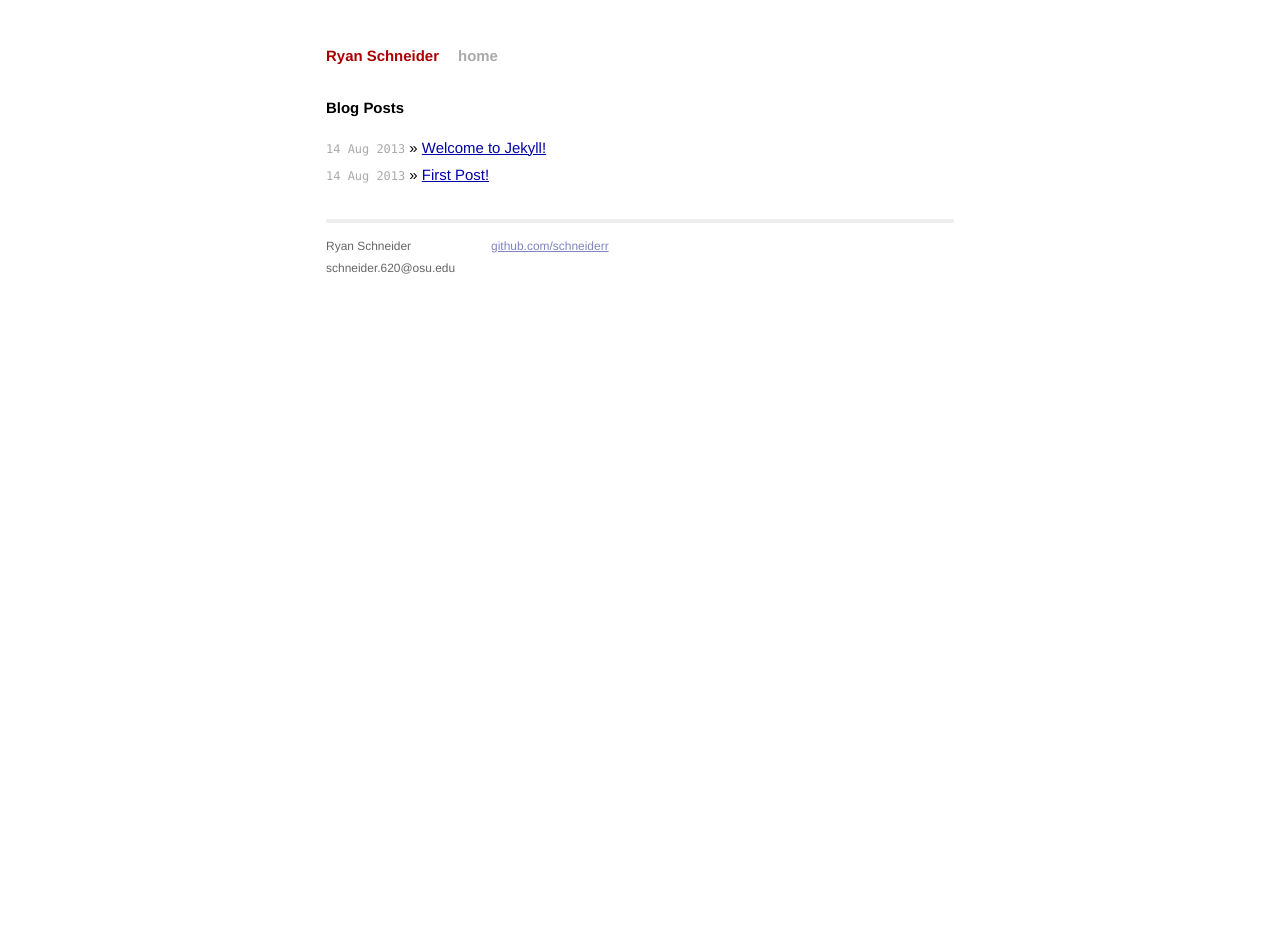
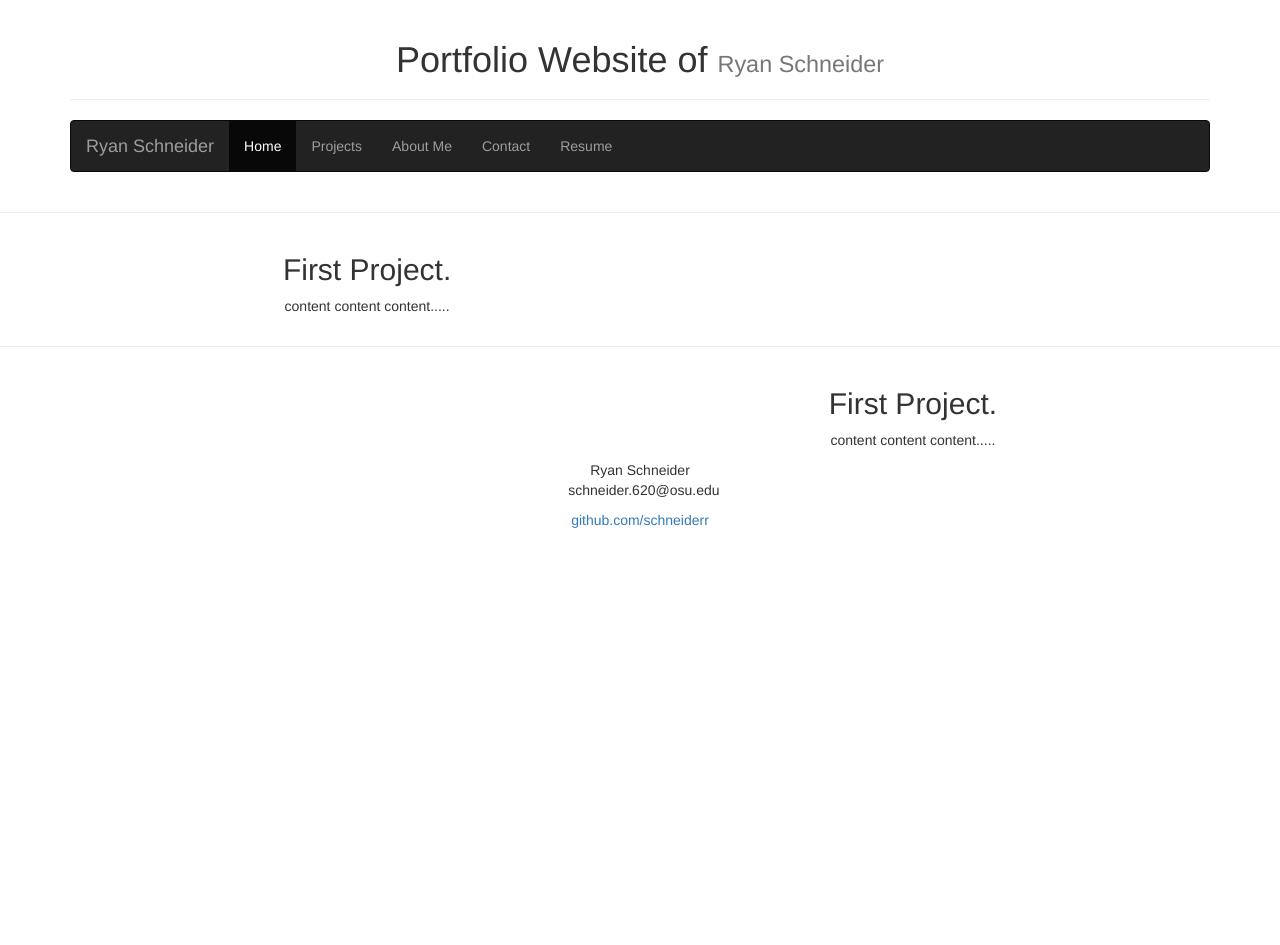
Before and after one commit to schneiderr/schneiderr.github.io, a Jekyll site: the page built from index.html, in a window 1280 px wide. Built offline with Jekyll 4.4.1, drawn with Linux system fonts in a browser that asks for light colours; nearby versions of some CDN libraries; Markdown is read by kramdown in place of the engine named in the settings; after the commit the page ends 900 px from its top, so only the background shows below that.

Commit message:
Update site

```diff
--- a/_layouts/default.html
+++ b/_layouts/default.html
@@ -12,14 +12,38 @@
         <!-- Custom CSS -->
         <link rel="stylesheet" href="/css/main.css">
 
+        <!-- Bootstrap -->
+        <link href="//netdna.bootstrapcdn.com/bootstrap/3.0.2/css/bootstrap.min.css" rel="stylesheet">
+        <script src="//netdna.bootstrapcdn.com/bootstrap/3.0.2/js/bootstrap.min.js"></script>
+
     </head>
     <body>
 
         <div class="container">
-          <div class="site">
-            <div class="header">
-              <h1 class="title"><a href="/">{{ site.name }}</a></h1>
-              <a class="extra" href="/">home</a>
+            <div class="page-header">
+              <h1>Portfolio Website of <small>Ryan Schneider</small></h1>
+            </div>
+            <div class="navbar navbar-inverse" role="navigation">
+                <div class="navbar-header">
+                  <button type="button" class="navbar-toggle" data-toggle="collapse" data-target="">
+                    <span class="sr-only"></span>
+                    <span class="icon-bar"></span>
+                    <span class="icon-bar"></span>
+                    <span class="icon-bar"></span>
+                  </button>
+                  <a class="navbar-brand" href="#">Ryan Schneider</a>
+                </div>
+
+                <div class="collapse navbar-collapse" id="">
+                  <ul class="nav navbar-nav">
+                     <li class="active"><a href="#">Home</a></li>
+                     <li><a href="#">Projects</a></li>
+                     <li><a href="#">About Me</a></li>
+                     <li><a href="#">Contact</a></li>
+                     <li><a href="#">Resume</a></li>
+                  </ul>
+                </div>
+              </div>
             </div>
 
                 {{ content }}
@@ -27,13 +51,13 @@
             <div class="footer">
               <div class="contact">
                 <p>
-                  Ryan Schneider<br />
-                  schneider.620@osu.edu
+                  Ryan Schneider <br /> &nbsp; schneider.620@osu.edu
                 </p>
               </div>
+
               <div class="contact">
                 <p>
-                  <a href="http://github.com/yourusername/">github.com/schneiderr</a><br />
+                  <a href="http://github.com/schneiderr/">github.com/schneiderr</a><br />
                 </p>
               </div>
             </div>
--- a/index.html
+++ b/index.html
@@ -4,10 +4,26 @@ title: Ryan Schneider
 ---
 
 <div id="home">
-  <h1>Blog Posts</h1>
-  <ul class="posts">
-    {% for post in site.posts %}
-      <li><span>{{ post.date | date_to_string }}</span> &raquo; <a href="{{ post.url }}">{{ post.title }}</a></li>
-    {% endfor %}
-  </ul>
+
+	<hr class="featurette-divider">
+		<div class="row featurette">
+			<div class="col-md-7">
+				<h2 class="featurette-heading">First Project.</h2>
+				<p>content content content.....</p>
+			</div>
+			<div class="col-md-5">
+				<img class="featurette-image img-responsive" data-src="">
+			</div>
+		</div>
+
+		<hr class="featurette-divider">
+		<div class="row featurette">
+			<div class="col-md-5">
+				<img class="featurette-image img-responsive" data-src="">
+			</div>
+			<div class="col-md-7">
+				<h2 class="featurette-heading">First Project.</h2>
+				<p>content content content.....</p>
+			</div>
+		</div>
 </div>
```
Also changed, not shown: _posts/2013-08-14-test.markdown (deleted, +0 -11 lines), _posts/2013-08-14-welcome-to-jekyll.markdown (deleted, +0 -24 lines).
